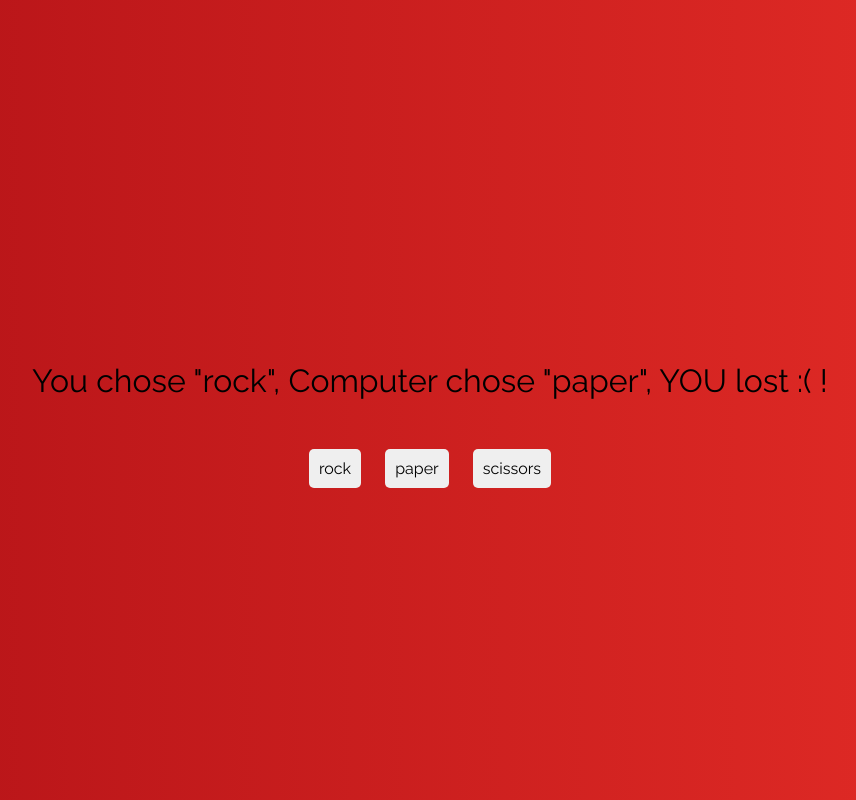
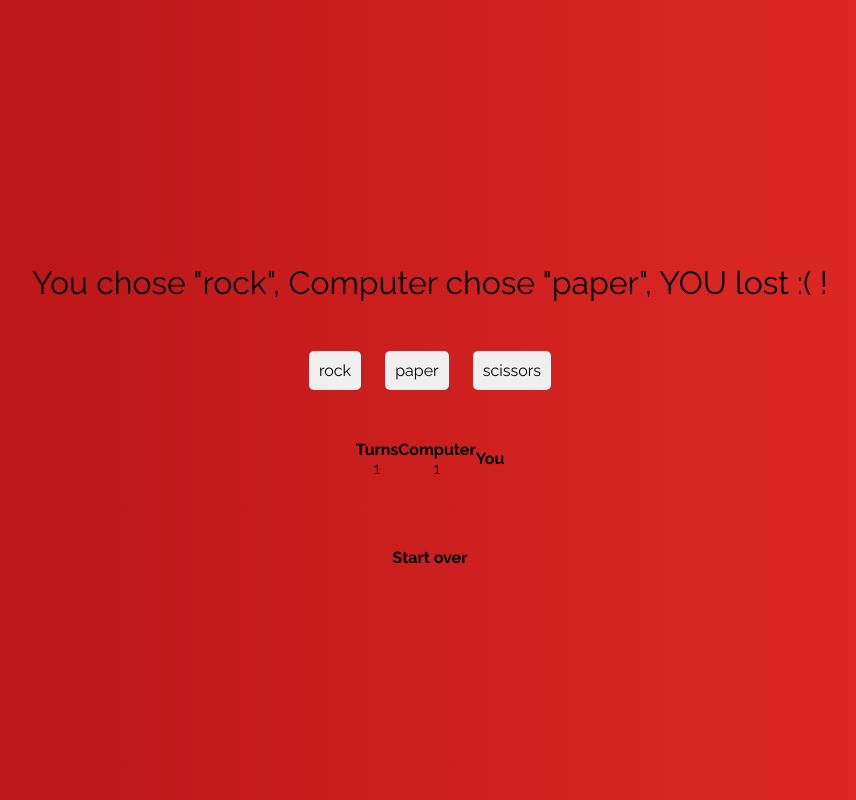
Before and after one commit to tangratannakra/JS-playground, a plain HTML site: page Rock-paper-scissors/index.html in a window 1280 px wide. Both pictures are taken after a click on the button "rock". Shown: the whole page, without its empty margins (210-1066 px from the left). Drawn offline with Linux system fonts and the light colour scheme.

Commit message:
Adding result display and result reset

```diff
--- a/Rock-paper-scissors/index.html
+++ b/Rock-paper-scissors/index.html
@@ -18,7 +18,23 @@
             <input type="button" id="paper" value="paper" name="paper">
             <input type="button" id="scissors" value="scissors">
         </div>
-
+        <div class="counting-result">
+            <div class="center">
+                <h2>Turns</h2>
+                <div class="turns"></div>
+            </div>
+            <div class="center">
+                <h2>Computer</h2>
+                <div class="computer"></div>
+            </div>
+            <div class="center">
+                <h2>You</h2>
+                <div class="user"></div>
+            </div>
+        </div>
+        <div class="start-over">
+            Start over
+        </div>
     </div>
 
     <script src="/Rock-paper-scissors/script.js"></script>
--- a/Rock-paper-scissors/script.js
+++ b/Rock-paper-scissors/script.js
@@ -4,14 +4,27 @@
 const input = document.querySelectorAll("input");
 const resultDisplay = document.querySelector("#result");
 const body = document.querySelector('body');
+const turnsDisplay = document.querySelector('.turns');
+const coumputerResult = document.querySelector('.computer');
+const userResult = document.querySelector('.user');
+const startOverBtn = document.querySelector('.start-over');
+
+let turn = 0;
+let compWin = 0;
+let userWin = 0;
 
 let result = input.forEach(button => {
     button.onclick = userClick;
 })
 
+startOverBtn.addEventListener('click', restartGame);
+
 function userClick() {
     let userChoice = this.id;
     let computerChoice = computerRandom(1, 4);
+
+
+    countingTurns();
 
     if (userChoice === computerChoice) {
         resultDisplay.innerHTML = `You chose "${userChoice}", Computer chose "${computerChoice }", you both win!`;
@@ -21,14 +34,17 @@ function userClick() {
             (computerChoice === 'scissors' && userChoice === 'rock') ||
             (computerChoice === 'paper' && userChoice === 'scissors')) {
             resultDisplay.innerHTML = `You chose "${userChoice}", Computer chose "${computerChoice }", YOU win!`;
+            userWin += 1;
+            userResult.innerHTML = userWin;
             body.className = 'seaWeed';
         } else {
             resultDisplay.innerHTML = `You chose "${userChoice}", Computer chose "${computerChoice }", YOU lost :( !`
+            compWin += 1;
+            coumputerResult.innerHTML = compWin;
             body.className = 'cherry';
         }
     }
-
-};
+}
 
 
 //generating the computer choice
@@ -45,3 +61,17 @@ function computerRandom(min, max) {
     }
     return random;
 }
+
+function countingTurns() {
+    turn += 1;
+    turnsDisplay.innerHTML = turn;
+}
+
+function restartGame() {
+    turn = 0;
+    compWin = 0;
+    userWin = 0;
+    turnsDisplay.innerHTML = turn;
+    coumputerResult.innerHTML = compWin;
+    userResult.innerHTML = userWin;
+}
--- a/Rock-paper-scissors/style.css
+++ b/Rock-paper-scissors/style.css
@@ -39,6 +39,24 @@ input:last-child {
     letter-spacing: 0.05rem;
     word-spacing: 0.4rem; */
 }
+
+.counting-result {
+    display: flex;
+    margin-top: 50px;
+}
+
+.start-over {
+    font-weight: 800;
+    padding: 20px;
+    margin-top: 50px;
+    cursor: pointer;
+    background-color: none;
+}
+
+.start-over:hover {
+    background-color: 'black';
+}
+
 
 .center {
     display: flex;
```
